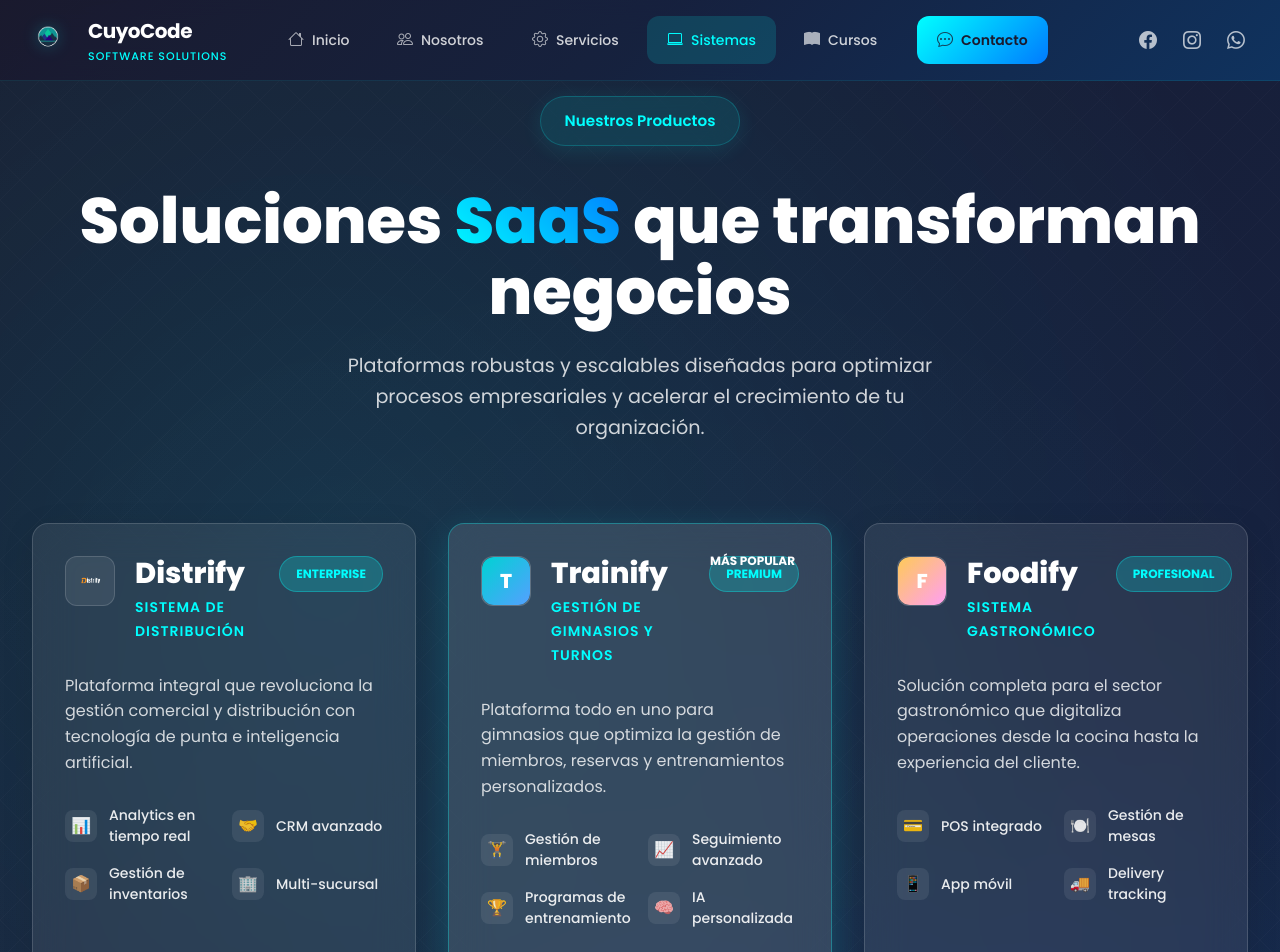
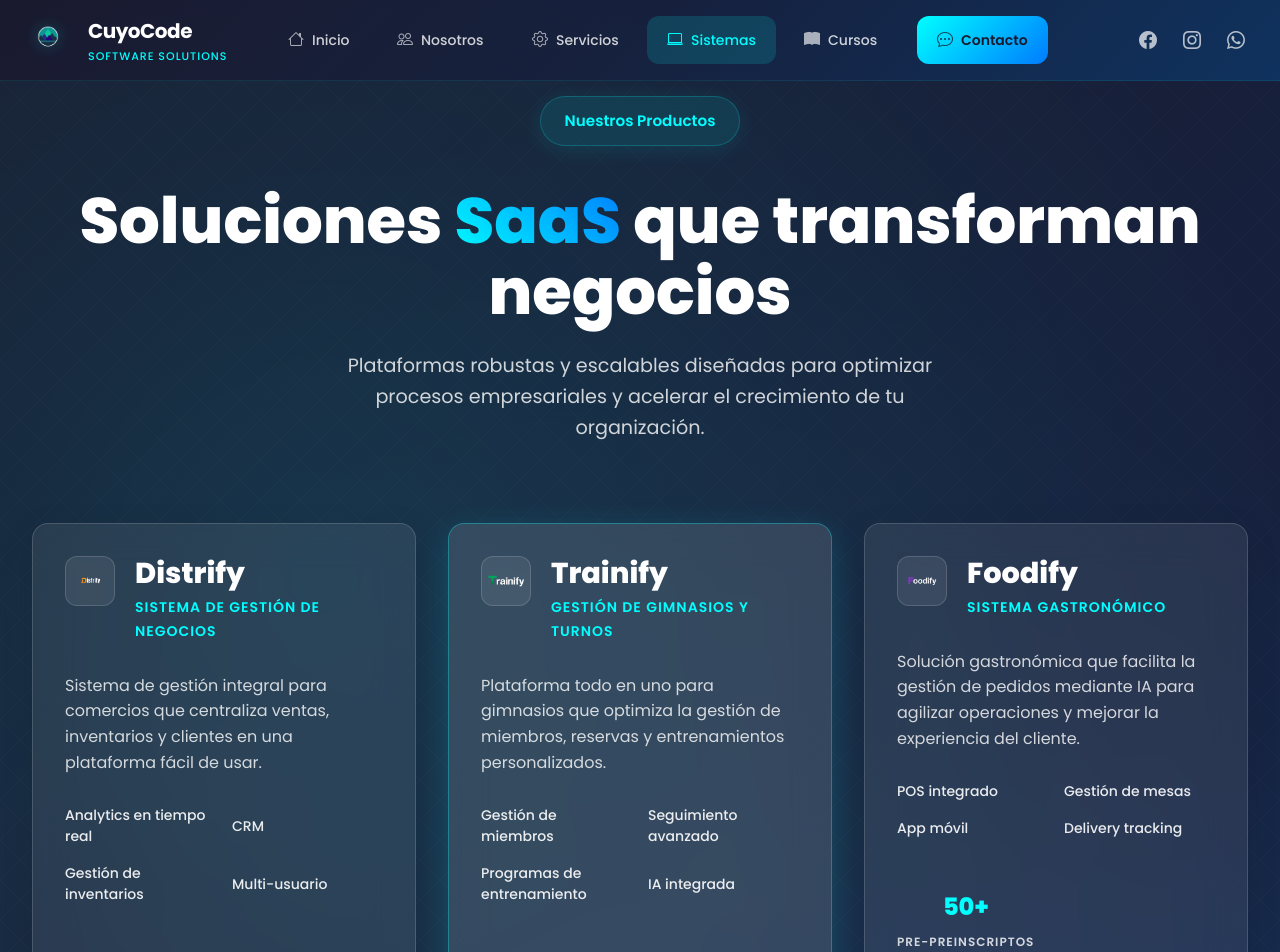
Before and after one commit to ignaciobecher/CuyoNew, a Vue app: page /sistemas in a window 1280 px wide. Shown: the top 952 px of the page. Built offline with nearby package versions, Linux system fonts and the light colour scheme; some icons are missing.

Commit message:
Refactor code structure for improved readability and maintainability

```diff
--- a/src/components/adminiaComponent.vue
+++ b/src/components/adminiaComponent.vue
@@ -32,34 +32,29 @@
               </div>
               <div class="product-info">
                 <h3 class="product-name">Distrify</h3>
-                <span class="product-category">Sistema de Distribución</span>
-              </div>
-              <div class="product-badge">
-                <span>Enterprise</span>
+                <span class="product-category"
+                  >Sistema de gestión de negocios</span
+                >
               </div>
             </div>
 
             <p class="product-description">
-              Plataforma integral que revoluciona la gestión comercial y
-              distribución con tecnología de punta e inteligencia artificial.
+              Sistema de gestión integral para comercios que centraliza ventas,
+              inventarios y clientes en una plataforma fácil de usar.
             </p>
 
             <div class="features-list">
               <div class="feature-item">
-                <div class="feature-icon">📊</div>
                 <span>Analytics en tiempo real</span>
               </div>
               <div class="feature-item">
-                <div class="feature-icon">🤝</div>
-                <span>CRM avanzado</span>
+                <span>CRM </span>
               </div>
               <div class="feature-item">
-                <div class="feature-icon">📦</div>
                 <span>Gestión de inventarios</span>
               </div>
               <div class="feature-item">
-                <div class="feature-icon">🏢</div>
-                <span>Multi-sucursal</span>
+                <span>Multi-usuario</span>
               </div>
             </div>
 
@@ -93,20 +88,20 @@
           data-aos-delay="200"
         >
           <div class="card-glow"></div>
-          <div class="featured-label">Más Popular</div>
           <div class="card-content">
             <div class="product-header">
               <div class="product-icon">
-                <div class="logo-placeholder">
-                  <span>T</span>
-                </div>
+                <img
+                  src="../assets/trainify.png"
+                  alt="Distrify"
+                  class="product-logo"
+                />
               </div>
               <div class="product-info">
                 <h3 class="product-name">Trainify</h3>
-                <span class="product-category">Gestión de gimnasios y turnos</span>
-              </div>
-              <div class="product-badge">
-                <span>Premium</span>
+                <span class="product-category"
+                  >Gestión de gimnasios y turnos</span
+                >
               </div>
             </div>
 
@@ -117,26 +112,16 @@
 
             <div class="features-list">
               <div class="feature-item">
-                <div class="feature-icon">
-                  🏋️
-                </div>
-                <span>
-                  Gestión de miembros
-                </span>
+                <span> Gestión de miembros </span>
               </div>
               <div class="feature-item">
-                <div class="feature-icon">📈</div>
                 <span>Seguimiento avanzado</span>
               </div>
               <div class="feature-item">
-                <div class="feature-icon">🏆</div>
-                <span>
-                  Programas de entrenamiento
-                </span>
+                <span> Programas de entrenamiento </span>
               </div>
               <div class="feature-item">
-                <div class="feature-icon">🧠</div>
-                <span>IA personalizada</span>
+                <span>IA integrada</span>
               </div>
             </div>
 
@@ -168,40 +153,35 @@
           <div class="card-glow"></div>
           <div class="card-content">
             <div class="product-header">
-              <div class="product-icon">
-                <div class="logo-placeholder foodify">
-                  <span>F</span>
-                </div>
+           <div class="product-icon">
+                <img
+                  src="../assets/foodify.png"
+                  alt="Distrify"
+                  class="product-logo"
+                />
               </div>
               <div class="product-info">
                 <h3 class="product-name">Foodify</h3>
                 <span class="product-category">Sistema Gastronómico</span>
               </div>
-              <div class="product-badge">
-                <span>Profesional</span>
-              </div>
             </div>
 
             <p class="product-description">
-              Solución completa para el sector gastronómico que digitaliza
-              operaciones desde la cocina hasta la experiencia del cliente.
+              Solución gastronómica que facilita la gestión de pedidos mediante
+              IA para agilizar operaciones y mejorar la experiencia del cliente.
             </p>
 
             <div class="features-list">
               <div class="feature-item">
-                <div class="feature-icon">💳</div>
                 <span>POS integrado</span>
               </div>
               <div class="feature-item">
-                <div class="feature-icon">🍽️</div>
                 <span>Gestión de mesas</span>
               </div>
               <div class="feature-item">
-                <div class="feature-icon">📱</div>
                 <span>App móvil</span>
               </div>
               <div class="feature-item">
-                <div class="feature-icon">🚚</div>
                 <span>Delivery tracking</span>
               </div>
             </div>
@@ -209,11 +189,7 @@
             <div class="product-stats">
               <div class="stat">
                 <span class="stat-number">50+</span>
-                <span class="stat-label">Restaurantes</span>
-              </div>
-              <div class="stat">
-                <span class="stat-number">10.000+</span>
-                <span class="stat-label">Pedidos</span>
+                <span class="stat-label">Pre-preinscriptos</span>
               </div>
             </div>
 
@@ -222,7 +198,7 @@
                 onclick="window.open('https://foodify.com.ar', '_blank')"
                 class="btn btn-primary"
               >
-                <span>Unirse a Foodify</span>
+                <span>Inscribirse a Foodify</span>
                 <div class="btn-glow"></div>
               </button>
             </div>
@@ -300,7 +276,6 @@
           </div>
 
           <div class="cta-trust">
-
             <div class="trust-item">
               <span class="trust-icon">✓</span>
               <span>Sin compromiso</span>
--- a/src/components/headerComponent.vue
+++ b/src/components/headerComponent.vue
@@ -22,7 +22,7 @@
         </p>
         <div class="hero-actions">
           <button class="cta-button primary">
-            <a href="#productos" class="button-link">
+            <a href="http://cuyocode.com.ar/sistemas" class="button-link">
               <svg
                 class="icon"
                 viewBox="0 0 24 24"
--- a/src/pages/homePage.vue
+++ b/src/pages/homePage.vue
@@ -1,11 +1,12 @@
 <template>
     <div>
         <navbarComponent></navbarComponent>
+        <adminiaComponent></adminiaComponent>
+
         <headerComponent></headerComponent>
         <aboutComponent></aboutComponent>
         <associatesComponent></associatesComponent>
         <servicesComponent></servicesComponent>
-        <adminiaComponent></adminiaComponent>
         <techsComponent></techsComponent>
         <footerComponent></footerComponent>
     </div>
```
Also changed, not shown: src/assets/foodify.png (added), src/assets/trainify.png (added).
